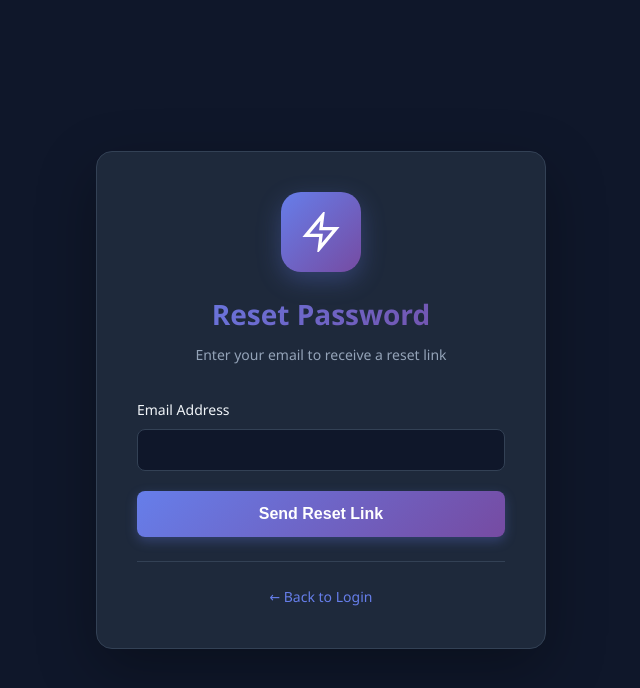
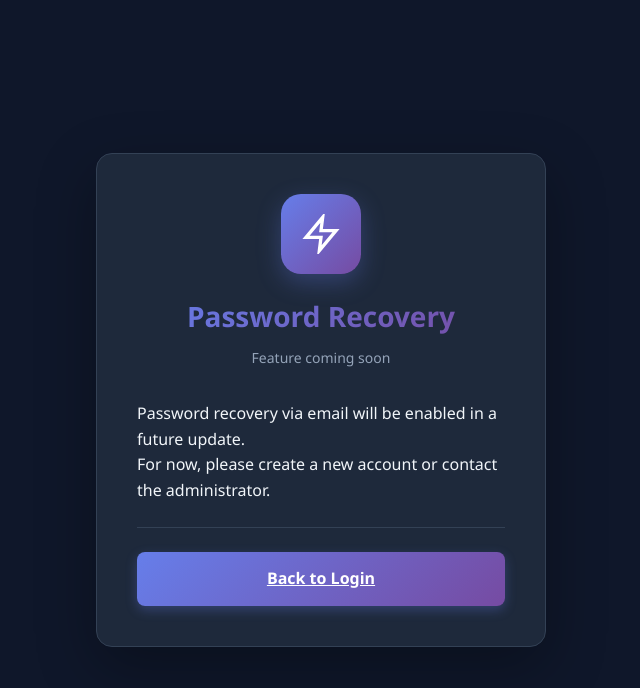
Before and after one commit to mimanshugahlaut/smart-tiles-webapp, a Flask app: template templates/forgot_password.html in a window 1280 px wide. Shown: the top 688 px of the page, without its empty margins (319-959 px from the left). Run offline with Flask 3, Linux system fonts and the light colour scheme; the template is opened without the code that fills it, so the values that code supplies are empty.

Commit message:
Fix forgot_password.html to match backend

```diff
--- a/templates/forgot_password.html
+++ b/templates/forgot_password.html
@@ -4,51 +4,41 @@
     <meta charset="UTF-8">
     <meta name="viewport" content="width=device-width, initial-scale=1.0">
     <title>Forgot Password - Smart Tile System</title>
+
     <link rel="stylesheet" href="{{ url_for('static', filename='css/style.css') }}">
 </head>
 <body>
+
     <div class="auth-container">
         <div class="auth-card">
+
             <div class="auth-header">
                 <div class="logo-container">
                     <svg class="logo-icon" viewBox="0 0 24 24" fill="none" stroke="currentColor" stroke-width="2">
                         <path d="M13 2L3 14h9l-1 8 10-12h-9l1-8z"/>
                     </svg>
                 </div>
-                <h1>Reset Password</h1>
-                <p>Enter your email to receive a reset link</p>
+                <h1>Password Recovery</h1>
+                <p>Feature coming soon</p>
             </div>
 
-            {% with messages = get_flashed_messages(with_categories=true) %}
-                {% if messages %}
-                    {% for category, message in messages %}
-                        <div class="alert alert-{{ category }}">
-                            {{ message }}
-                        </div>
-                    {% endfor %}
-                {% endif %}
-            {% endwith %}
-
-            <form id="forgotPasswordForm" method="POST" action="{{ url_for('forgot_password') }}">
-                <div class="form-group">
-                    <label for="email">Email Address</label>
-                    <input type="email" id="email" name="email" required autocomplete="email">
-                </div>
-
-                <button type="submit" class="btn btn-primary">
-                    <span class="btn-text">Send Reset Link</span>
-                    <span class="btn-loader" style="display: none;">
-                        <span class="spinner"></span>
-                    </span>
-                </button>
-            </form>
+            <div class="info-box">
+                <p>
+                    Password recovery via email will be enabled in a future update.
+                </p>
+                <p>
+                    For now, please create a new account or contact the administrator.
+                </p>
+            </div>
 
             <div class="auth-footer">
-                <p><a href="{{ url_for('login') }}" class="link">← Back to Login</a></p>
+                <a href="{{ url_for('login') }}" class="btn btn-primary">
+                    Back to Login
+                </a>
             </div>
+
         </div>
     </div>
 
-    <script src="{{ url_for('static', filename='js/auth.js') }}"></script>
 </body>
 </html>
```
